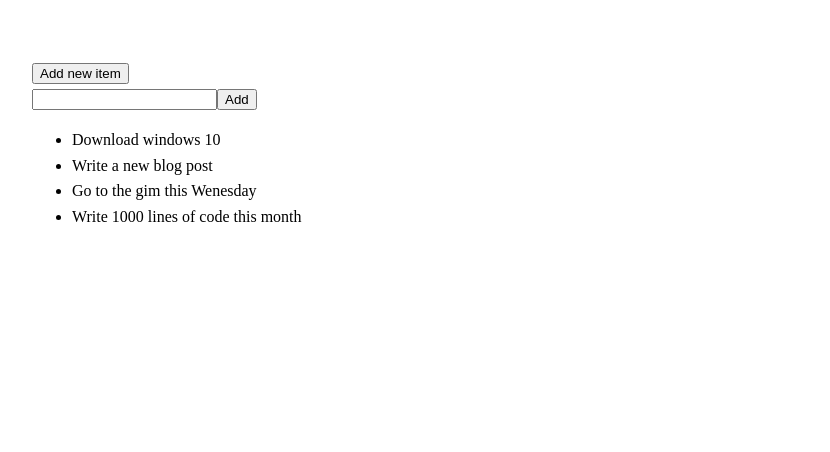
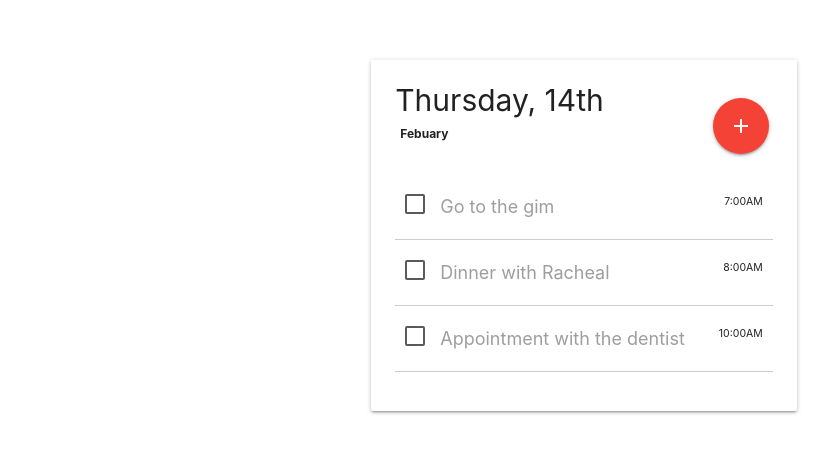
Before and after one commit to oyebodefreeman/todo-list-react, a React app: page / in a window 1280 px wide. Shown: the top 452 px of the page, without its empty margins (56-886 px from the left). Built offline with nearby package versions, Linux system fonts and the light colour scheme.

Commit message:
new commit

```diff
--- a/src/components/App.js
+++ b/src/components/App.js
@@ -8,9 +8,11 @@ class App extends Component {
     this.state = {
       text: "",
       items: [],
+      toggleForm: true
     }
     this.handleInputChange = this.handleInputChange.bind(this)
     this.handleInputSubmit = this.handleInputSubmit.bind(this)
+    this.toggleInputButton = this.toggleInputButton.bind(this)
   }
 
   handleInputChange(e) {
@@ -33,6 +35,13 @@ class App extends Component {
     }))
   }
 
+  toggleInputButton(e) {
+    e.preventDefault();
+    this.setState({
+      toggleForm: !this.state.toggleForm
+    })
+  }
+
   render() {
     const items = this.state.items
     return (
@@ -42,6 +51,8 @@ class App extends Component {
           handleInputSubmit={this.handleInputSubmit}
           text={this.state.text}
           items={items}
+          toggleForm={this.state.toggleForm}
+          toggleInputButton={this.toggleInputButton}
         />
       </div>
     );
@@ -49,22 +60,73 @@ class App extends Component {
 }
 
 const TodoList = (props) => (
-  <div id="todo-list">
-    <button>Add new item</button>
-    <form id="input-panel" onSubmit={props.handleInputSubmit}>
-      <input type="text" onChange={props.handleInputChange} value={props.text} />
-      <input type="submit" value="Add"/>
-    </form>
-    <div id="list">
-      <ul>
-         <li>Download windows 10</li>
-         <li>Write a new blog post</li>
-         <li>Go to the gim this Wenesday</li>
-         <li>Write 1000 lines of code this month</li>
-         {props.items.map((item)=> {
-           return <li key={`${item.id}`}> {item.text} </li>
-         })}
-      </ul>
+  <div className="container">
+    <div className="row">
+      <div className="col s12 m6 offset-m3">
+        <div className="card" id="my-card">
+          <div className="card-content">
+            <div className="row">
+              <div className="col s8">
+                <h1 id="lg-heading">Thursday, 14th</h1>
+                <h2 id="sm-heading">Febuary</h2>
+              </div>
+              <div className="col s2" id="right-head">
+                <button onClick={props.toggleInputButton} className={!props.toggleForm ? 'hide' : 'btn-floating btn-large waves-effect waves-light red'}>
+                  <i className="material-icons">add</i>
+                </button>
+              </div>
+            </div>
+            <form id="input-panel" onSubmit={props.handleInputSubmit} className={!props.toggleForm ? 'show' : 'hide'}>
+              <input
+                type="text"
+                placeholder="Add new to-do"
+                className="input-field"
+                onChange={props.handleInputChange}
+                value={props.text}
+              />
+            </form>
+            <a href="#" id="cancel" className={!props.toggleForm ? 'show' : 'hide'} onClick={props.toggleInputButton}>
+              <i className="material-icons">cancel</i>
+            </a>
+            <div>
+            <ul id="list">
+              <li>
+                <label>
+                  <input type="checkbox" className="filled-in" />
+                  <span>Go to the gim</span>
+                </label>
+                <span className="right">7:00AM</span>
+              </li>
+              <li>
+                <label>
+                  <input type="checkbox" className="filled-in" />
+                  <span>Dinner with Racheal</span>
+                </label>
+                <span className="right">8:00AM</span>
+              </li>
+              <li>
+                <label>
+                  <input type="checkbox" className="filled-in" />
+                  <span>Appointment with the dentist</span>
+                </label>
+                <span className="right">10:00AM</span>
+              </li>
+              {props.items.map((item)=> {
+                return (
+                  <li>
+                    <label>
+                      <input type="checkbox" className="filled-in" />
+                      <span key={item.id}>{item.text}</span>
+                    </label>
+                    <span className="right">1:00PM</span>
+                  </li>
+                );
+              })}
+            </ul>
+            </div>
+          </div>
+        </div>
+      </div>
     </div>
   </div>
 );
--- a/src/components/app.css
+++ b/src/components/app.css
@@ -1,17 +1,50 @@
-.body {
-  font-family: "Segoe UI", sans-serif;
+h1, h2 {
+  margin: 0;
 }
 
+#lg-heading {
+  font-size: 2rem;
+}
+
+#sm-heading {
+  font-size: 0.8rem;
+  margin: 10px 5px;
+  font-weight: bold;
+}
+
+.btn-floating {
+  margin-top: 14px;
+}
+
+/* Hide or Show From input */
 .show {
-  display: inline;
+  display: block;
 }
 
 .hide {
   display: none;
 }
 
-#todo-list {
-  width: 60%;
-  height: 100%;
-  margin: 60px 80px;
+.border {
+  border: 1px dashed;
 }
+
+#right-head {
+  margin-left: 51px;
+}
+
+#my-card {
+  margin-top: 60px;
+}
+
+
+#list li {
+  display: block;
+  padding: 20px 10px;
+  font-size: 0.7rem;
+  border-bottom: 1px solid #ccc;
+}
+
+#list li label span {
+  font-size: 1.2rem;
+}
--- a/src/index.html
+++ b/src/index.html
@@ -5,8 +5,11 @@
   <meta name="viewport" content="width=device-width, initial-scale=1.0">
   <meta http-equiv="X-UA-Compatible" content="ie=edge">
   <title>Todo List</title>
+  <link href="https://fonts.googleapis.com/icon?family=Material+Icons" rel="stylesheet">
+   <link rel="stylesheet" href="https://cdnjs.cloudflare.com/ajax/libs/materialize/1.0.0/css/materialize.min.css">
 </head>
 <body>
   <div id="root"></div>
+  <script src="https://cdnjs.cloudflare.com/ajax/libs/materialize/1.0.0/js/materialize.min.js"></script>
 </body>
 </html>
```
